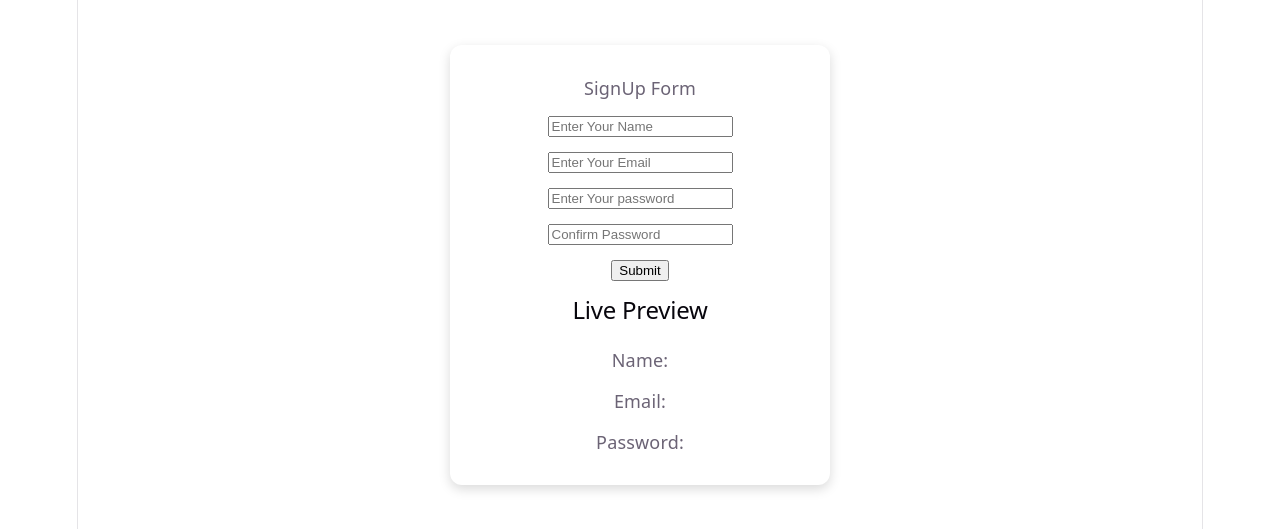
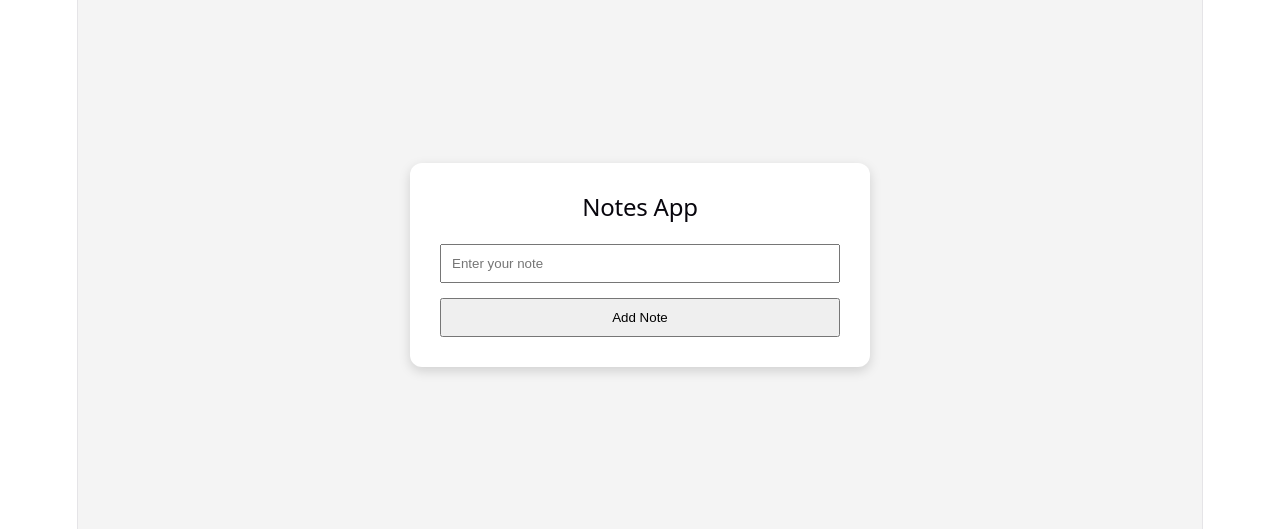
Before and after one commit to abidhasan2422/React_Practice, a React (Vite) app in the folder my_app/: page / in a window 1280 px wide. Shown: the part 135-664 px from the top of the page. Built offline with nearby package versions, Linux system fonts and the light colour scheme.

Commit message:
State with objects & arrays

```diff
--- a/my_app/src/App.jsx
+++ b/my_app/src/App.jsx
@@ -296,92 +296,268 @@ import { use, useState } from 'react'
 
 // export default ColorPicker;
 
-function SignUp(){
-  const [name,setName] =useState("")
-  const [email,setEmail] =useState("")
-  const [password,setPassword] =useState("")
-  const[error,setError]=useState("")
-  const [confirmPassword, setConfirmPassword] = useState("");
+// function SignUp(){
+//   const [name,setName] =useState("")
+//   const [email,setEmail] =useState("")
+//   const [password,setPassword] =useState("")
+//   const[error,setError]=useState("")
+//   const [confirmPassword, setConfirmPassword] = useState("");
 
-  function handleBlur(){
-    if(!email.includes("@"))
-      setError("Invalid Email");
-    else{
-      setError("");
+//   function handleBlur(){
+//     if(!email.includes("@"))
+//       setError("Invalid Email");
+//     else{
+//       setError("");
+//     }
+
+//   }
+//   function handleSubmit(){
+//   setName("")
+//   setEmail("")
+//   setPassword("")
+//   setConfirmPassword("")
+//   }
+//   return(
+//     <div className="outer-div"
+//        style={{
+//     height: "100vh",
+//     display: "flex",
+//     justifyContent: "center",
+//     alignItems: "center"
+//   }}
+//     >
+//       <div
+//       style={{
+//     display: "flex",
+//     flexDirection: "column",
+//     justifyContent: "center",
+//     alignItems: "center",
+//     width: "320px",
+//     padding: "30px",
+//     gap: "15px",
+//     backgroundColor: "#ffffff",
+//     borderRadius: "12px",
+//     boxShadow: "0 4px 12px rgba(0,0,0,0.15)"
+//   }}
+//     >
+//       <p> SignUp Form </p>
+
+//       <input type="text"
+
+//        value={name}
+//        onChange={(e)=>setName(e.target.value)}
+
+//       placeholder='Enter Your Name'
+//       />
+//       <input type="email"
+//       value={email}
+//       onChange={(e)=> setEmail(e.target.value)}
+//       onBlur={handleBlur}
+//       placeholder='Enter Your Email'
+//       />
+//           {error && <p>{error}</p>}
+//       <input type="password"
+//        value={password}
+//        onChange={(e)=>setPassword(e.target.value)}
+//       placeholder='Enter Your password'
+//       />
+//       <input type="password"
+//        value={confirmPassword}
+//        onChange={(e)=> setConfirmPassword(e.target.value)}
+//        placeholder='Confirm Password'
+//       />
+//       {
+//           confirmPassword &&
+//           password !== confirmPassword &&
+//           <p>Passwords do not match</p>
+//         }
+//     <button type="submit" onClick={handleSubmit}> Submit</button>
+//     <h2>Live Preview</h2>
+
+//       <p>Name: {name}</p>
+
+//       <p>Email: {email}</p>
+
+//       <p>Password: {password}</p>
+
+//       </div>
+//       </div>
+//   )
+// }
+// export default SignUp;
+
+
+function NotesApp() {
+
+  const [note, setNote] = useState("");
+
+  const [notes, setNotes] = useState([]);
+
+  const [editingId, setEditingId] = useState(null);
+
+
+  function handleAddNote() {
+
+    if (note.trim() === "") {
+      return;
     }
 
+    if (editingId !== null) {
+
+      const updatedNotes = notes.map((item) => {
+
+        if (item.id === editingId) {
+
+          return {
+            ...item,
+            text: note
+          };
         }
-  function handleSubmit(){
-  setName("")
-  setEmail("")
-  setPassword("")
-  setConfirmPassword("")
+
+        return item;
+      });
+
+      setNotes(updatedNotes);
+
+      setEditingId(null);
+
+    } else {
+
+      const newNote = {
+        id: Date.now(),
+        text: note
+      };
+
+      setNotes([...notes, newNote]);
     }
-  return(
-    <div className="outer-div"
+
+    setNote("");
+  }
+
+
+  function handleDelete(id) {
+
+    const filteredNotes = notes.filter(
+      (item) => item.id !== id
+    );
+
+    setNotes(filteredNotes);
+  }
+
+
+  function handleEdit(id) {
+
+    const selectedNote = notes.find(
+      (item) => item.id === id
+    );
+
+    setNote(selectedNote.text);
+
+    setEditingId(id);
+  }
+
+
+  return (
+
+    <div
       style={{
-    height: "100vh",
+        minHeight: "100vh",
         display: "flex",
         justifyContent: "center",
+        alignItems: "center",
+        backgroundColor: "#f4f4f4"
+      }}
+    >
+
+      <div
+        style={{
+          width: "400px",
+          padding: "30px",
+          borderRadius: "12px",
+          backgroundColor: "white",
+          boxShadow: "0 4px 12px rgba(0,0,0,0.15)",
+          display: "flex",
+          flexDirection: "column",
+          gap: "15px"
+        }}
+      >
+
+        <h2>Notes App</h2>
+
+
+        <input
+          type="text"
+          value={note}
+          onChange={(e) => setNote(e.target.value)}
+          placeholder="Enter your note"
+          style={{
+            padding: "10px"
+          }}
+        />
+
+
+        <button
+          onClick={handleAddNote}
+          style={{
+            padding: "10px",
+            cursor: "pointer"
+          }}
+        >
+
+          {editingId !== null ? "Update Note" : "Add Note"}
+
+        </button>
+
+
+        {
+          notes.map((item) => (
+
+            <div
+              key={item.id}
+              style={{
+                border: "1px solid #ddd",
+                padding: "10px",
+                borderRadius: "8px",
+                display: "flex",
+                justifyContent: "space-between",
                 alignItems: "center"
               }}
             >
+
+              <p>{item.text}</p>
+
+
               <div
                 style={{
                   display: "flex",
-    flexDirection: "column",
-    justifyContent: "center",
-    alignItems: "center",
-    width: "320px",
-    padding: "30px",
-    gap: "15px",
-    backgroundColor: "#ffffff",
-    borderRadius: "12px",
-    boxShadow: "0 4px 12px rgba(0,0,0,0.15)"
+                  gap: "10px"
                 }}
               >
-      <p> SignUp Form </p>
 
-      <input type="text"
+                <button
+                  onClick={() => handleEdit(item.id)}
+                >
+                  Edit
+                </button>
 
-       value={name}
-       onChange={(e)=>setName(e.target.value)}
 
-      placeholder='Enter Your Name'
-      />
-      <input type="email"
-      value={email}
-      onChange={(e)=> setEmail(e.target.value)}
-      onBlur={handleBlur}
-      placeholder='Enter Your Email'
-      />
-          {error && <p>{error}</p>}
-      <input type="password"
-       value={password}
-       onChange={(e)=>setPassword(e.target.value)}
-      placeholder='Enter Your password'
-      />
-      <input type="password"
-       value={confirmPassword}
-       onChange={(e)=> setConfirmPassword(e.target.value)}
-       placeholder='Confirm Password'
-      />
-      {
-          confirmPassword &&
-          password !== confirmPassword &&
-          <p>Passwords do not match</p>
-        }
-    <button type="submit" onClick={handleSubmit}> Submit</button>
-    <h2>Live Preview</h2>
-
-      <p>Name: {name}</p>
-
-      <p>Email: {email}</p>
-
-      <p>Password: {password}</p>
+                <button
+                  onClick={() => handleDelete(item.id)}
+                >
+                  Delete
+                </button>
 
               </div>
+
             </div>
-  )
+
+          ))
         }
-export default SignUp;
+
+      </div>
+
+    </div>
+  );
+}
+
+export default NotesApp;
```
Lines whose indentation alone changed are shown as unchanged.
